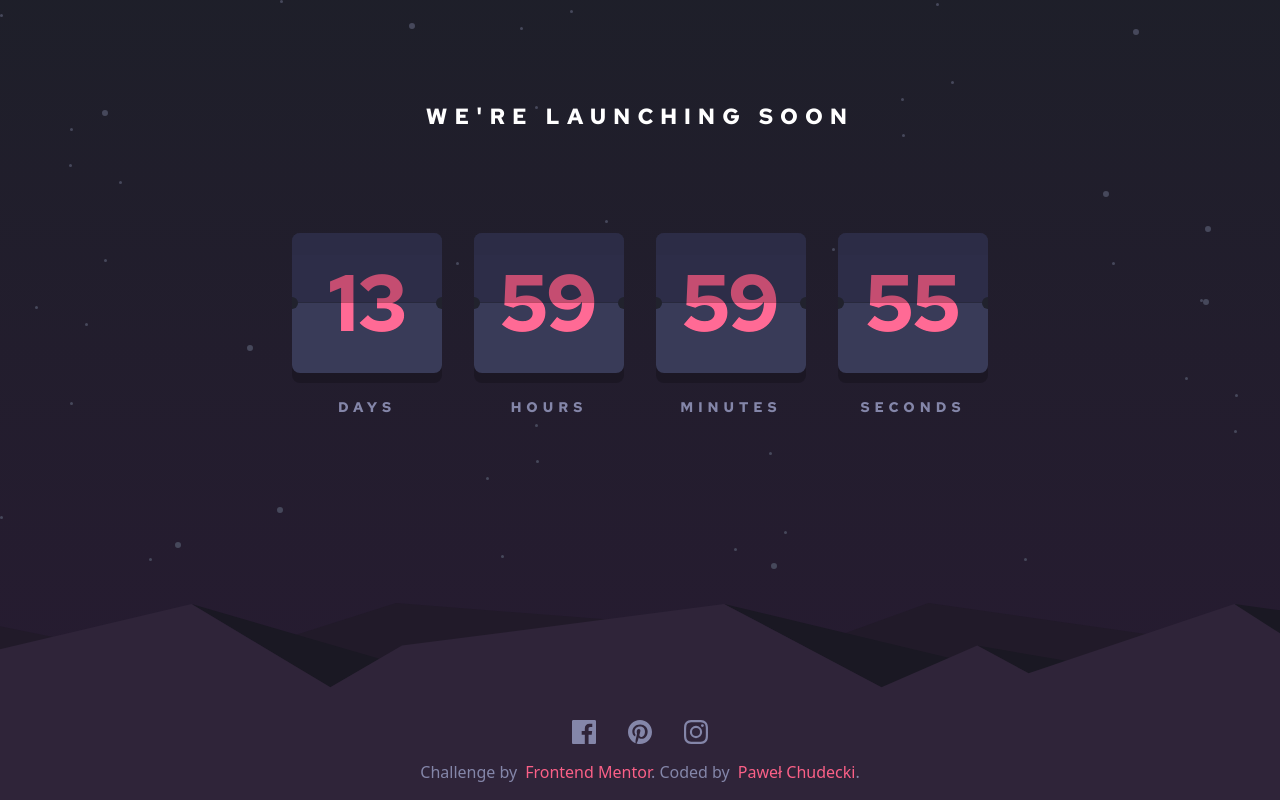
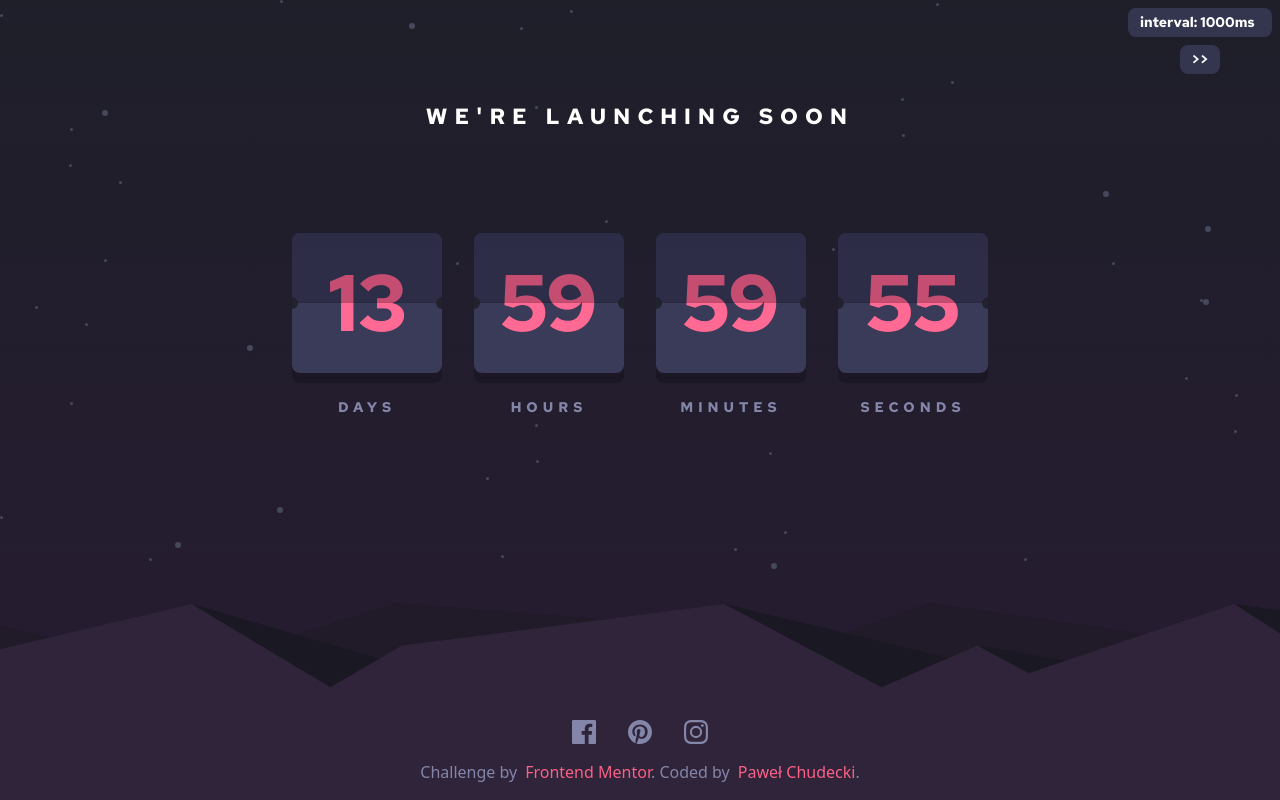
Before and after one commit to SoulRvr29/launch-countdown-timer, a React (Vite) app: page / in a window 1280 px wide. Built offline with nearby package versions, Linux system fonts and the light colour scheme.

Commit message:
speedUp btn

```diff
--- a/src/App.jsx
+++ b/src/App.jsx
@@ -18,6 +18,15 @@ function reducer(state, action) {
         minutes: 59,
         seconds: 59,
       };
+    case "speedUp":
+      if (state.period > 1)
+        return {
+          ...state,
+          period: state.period / 10,
+        };
+      else {
+        return { ...state, period: 1000 };
+      }
     default:
       throw new Error();
   }
@@ -29,6 +38,7 @@ function App() {
     hours: 0,
     minutes: 0,
     seconds: 0,
+    period: 1000,
   };
 
   const [state, dispatch] = useReducer(reducer, initialState);
@@ -45,13 +55,28 @@ function App() {
       } else if (state.days > 0) {
         dispatch({ type: "countDownDays" });
       }
-    }, 1000);
+    }, state.period);
     return () => clearInterval(interval);
   }, [state.seconds]);
 
   return (
     <>
       <main className="font-Red-Hat bg">
+        <div className="fixed top-2 right-2 flex flex-col items-center gap-2 w-36 max-md:text-xs">
+          <div className="bg-Dark-desaturated-blue p-1 px-3 w-full text-left rounded-lg">
+            interval: {state.period}ms
+          </div>
+          <button
+            className="bg-Dark-desaturated-blue p-1 px-3 rounded-lg hover:bg-Soft-red transition-colors"
+            title="speed up"
+            onClick={() => {
+              dispatch({ type: "speedUp" });
+              console.log(state.period);
+            }}
+          >
+            &gt;&gt;
+          </button>
+        </div>
         <section className="max-md:pt-[15vh]">
           <h1 className="max-md:text-lg text-[22px] font-bold uppercase tracking-[7px] max-md:tracking-[5px] max-md:p-10 p-[100px]">
             We're launching soon
```
